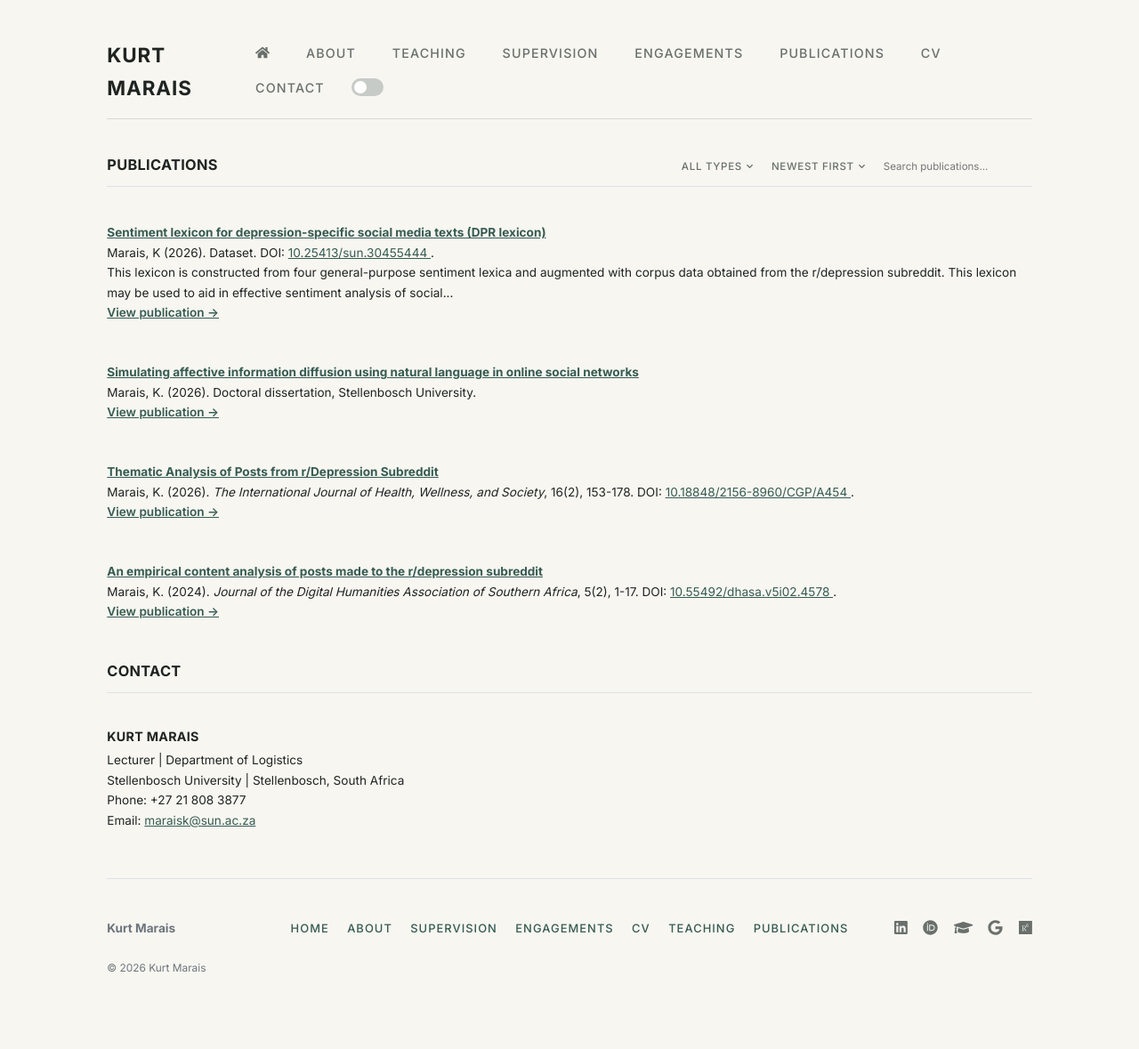
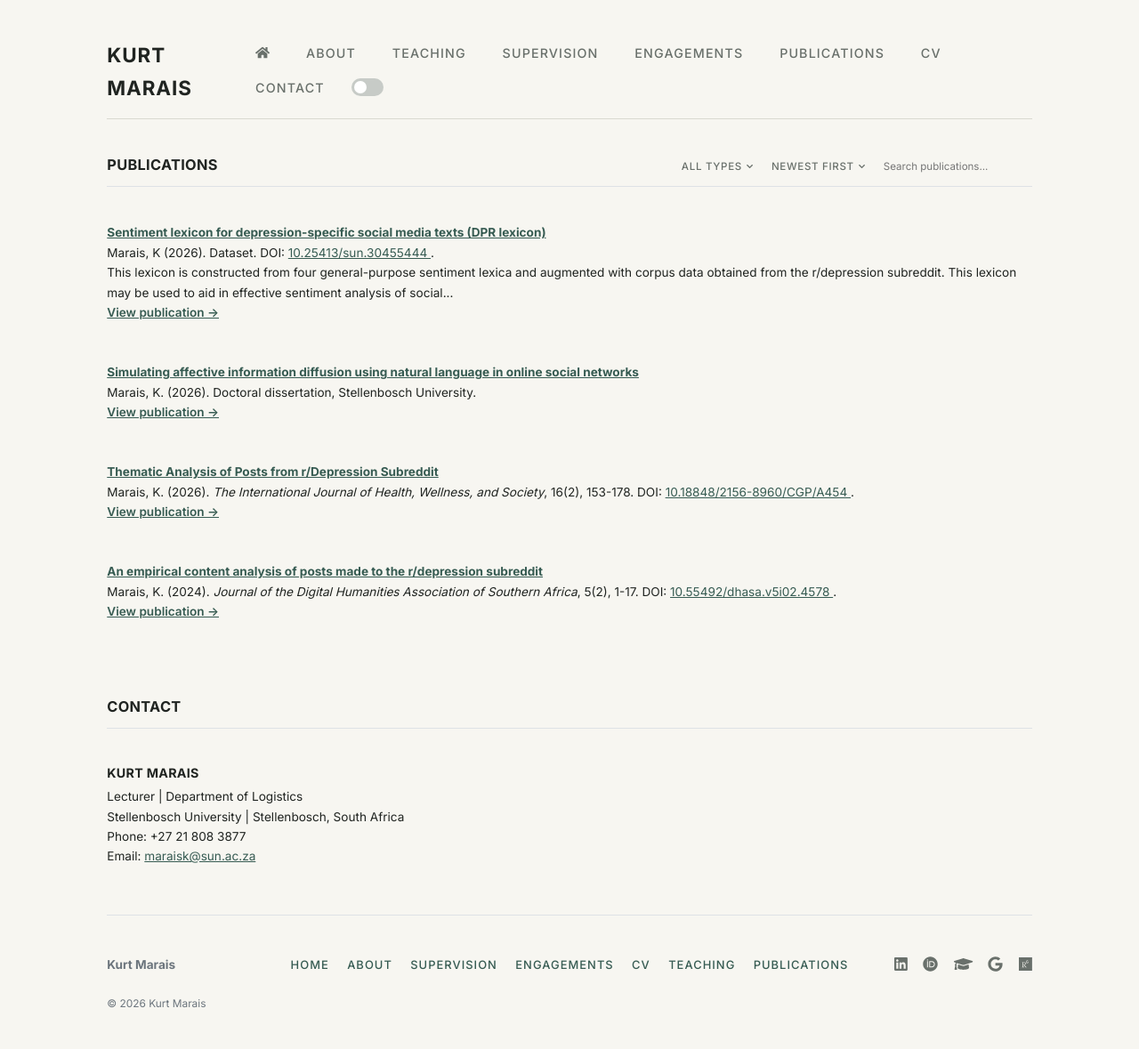
Before and after one commit to kurtmarais/kurtmarais.github.io, a Jekyll site: the page built from publications.md, in a window 1280 px wide. Shown: the whole page at 89% size. Built offline with Jekyll 4.4.1, drawn with Linux system fonts in a browser that asks for light colours; before the commit the page ends 1138 px from its top, so only the background shows below that.

Commit message:
Add files via upload

```diff
--- a/_sass/main.scss
+++ b/_sass/main.scss
@@ -254,6 +254,15 @@
 
 .publication-item {
   padding: 0.35rem 0;
+}
+
+/* The publication list uses the same entry spacing as the supervision and engagements lists. */
+.publications-list {
+  margin-bottom: 3rem;
+}
+
+.publication-entry-wrap {
+  display: block;
 }
 
 .publication-featured-badge {
```
